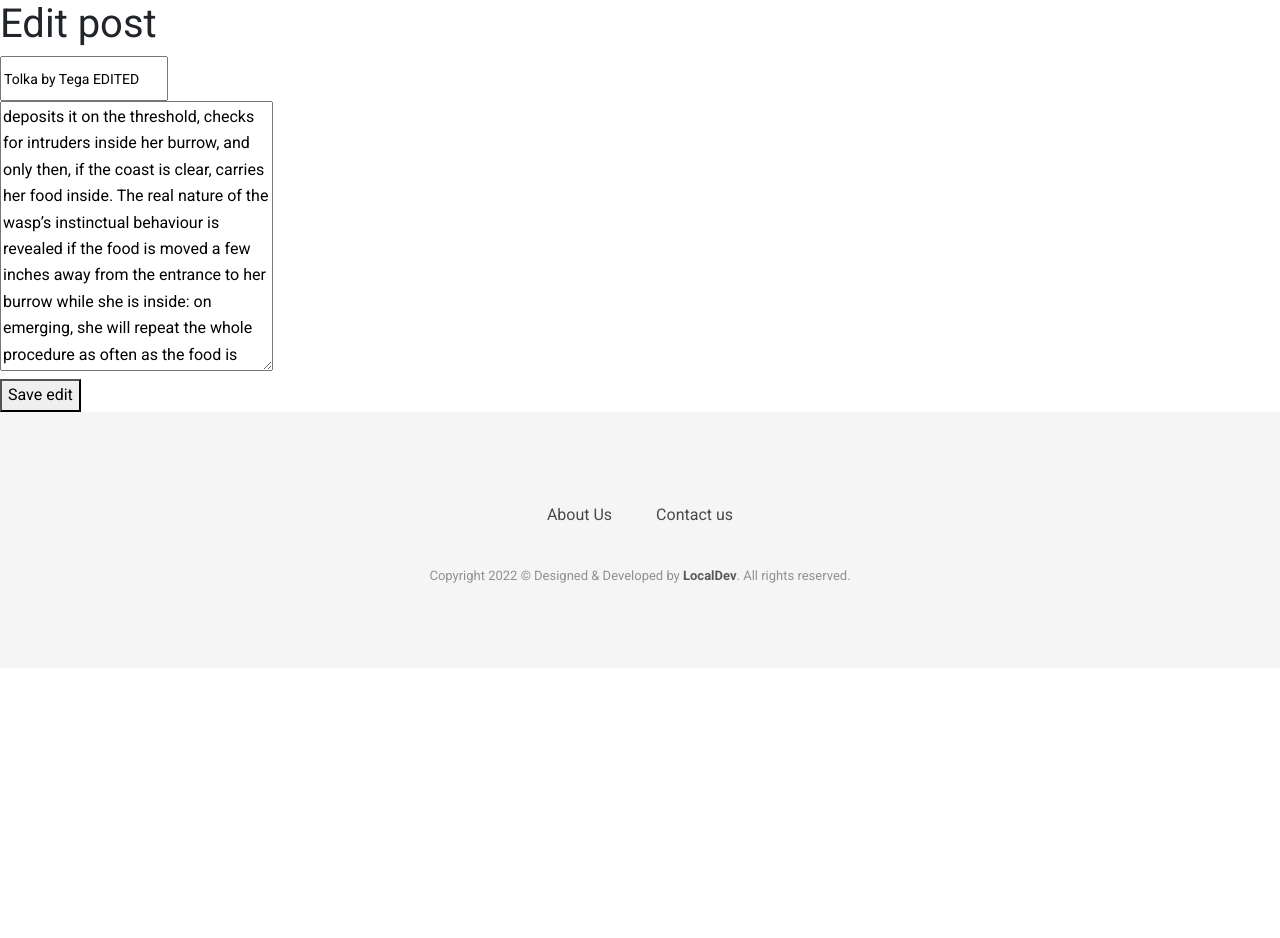
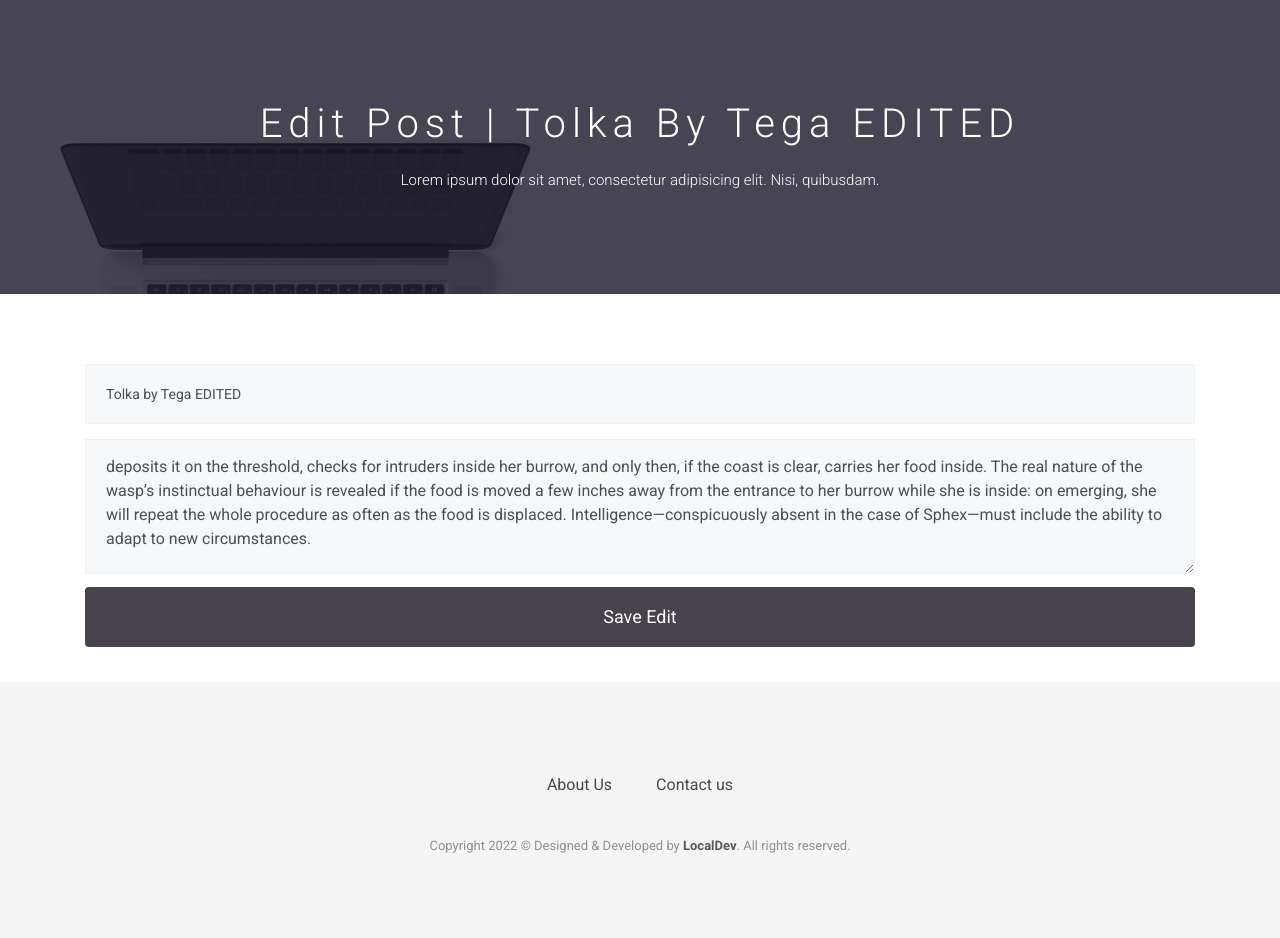
Before and after one commit to mosesoghene/localdev, a Flask app: page /edit/1 in a window 1280 px wide. Shown: the part 93-1031 px from the top of the page. Before the commit the page ends 676 px from the top, so only its background shows below. Run offline with Flask 3, Linux system fonts and the light colour scheme; a user stored in the database is signed in; data comes from the database, SQL or seed files in the repository; both versions use the stored data as it was after the commit; some libraries are stand-ins or nearby versions; some web fonts are replaced.

Commit message:
Edit post template updated with DB test passed

```diff
--- a/website/templates/edit.html
+++ b/website/templates/edit.html
@@ -1,27 +1,49 @@
 {% extends 'base.html' %}
 
-{{ ckeditor.load() }}
 
-{% block title %} Create post {% endblock %}
+{% block title %} Edit post {% endblock %}
 
 {% block content %}
 
-    <h1>
-        Edit post
-    </h1>
-
-    <form method="post" class="signup">
-        <div>
-            <input type="text" id="title" name="title" value="{{title}}">
+    <section class="page-title bg-2">
+        <div class="container">
+          <div class="row">
+            <div class="col-md-12">
+              <div class="block">
+                <h1>Edit Post | {{title}}</h1>
+                <p>Lorem ipsum dolor sit amet, consectetur adipisicing elit. Nisi, quibusdam.</p>
+              </div>
+            </div>
+          </div>
         </div>
-        <div>
-            <textarea data-editor="markdown" name="body" id="body" cols="30" rows="10">{{ body }}</textarea>
+      </section>
+      <!-- contact form start -->
+      <section class="contact-form">
+        <div class="container">
+          <form class="row" id="contact-form" method="post">
+            <div class="col-md-12 col-sm-12">
+              <div class="block">
+                <div class="form-group">
+                  <input name="title" type="text" class="form-control" value="{{title}}" placeholder="Enter title">
+                </div>
+              </div>
+            </div>
+            <div class="col-md-12 col-sm-12">
+              <div class="block">
+                <div class="form-group-2">
+                  <textarea
+                    name="body"
+                    class="form-control"
+                    rows="4"
+                    placeholder="Tolka: Hey, what do you wanna tolka-bout 🙂 💬">{{body}}</textarea>
+                </div>
+                <button class="btn btn-default" type="submit">Save Edit</button>
+              </div>
+            </div>
+            <div class="error" id="error">Sorry Msg dose not sent</div>
+            <div class="success" id="success">Message Sent</div>
+          </form>
         </div>
-
-        <div>
-            <button type="submit">Save edit</button>
-        </div>
-    </form>
-
+      </section>
 
 {% endblock %}
```
Also changed, not shown: instance/datatbase.db.
